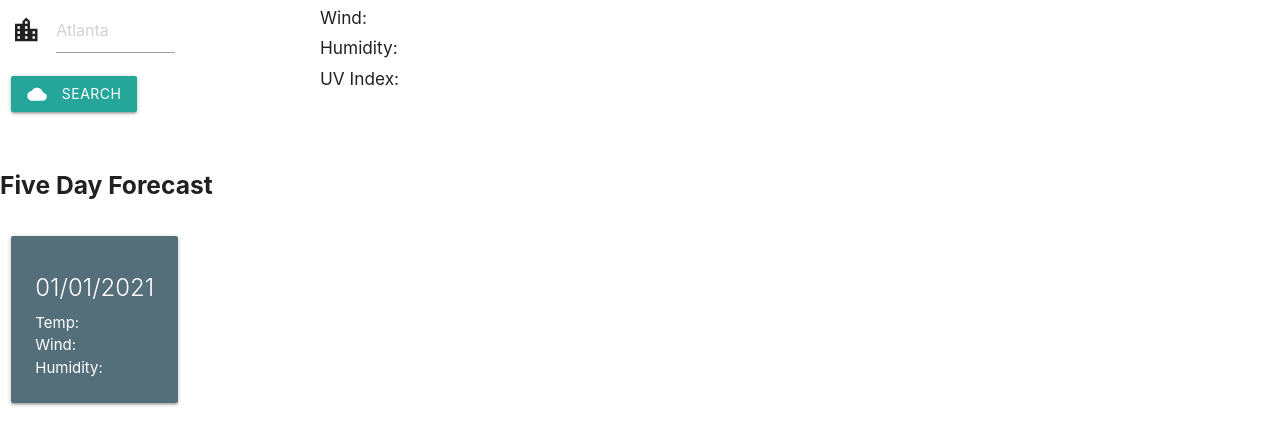
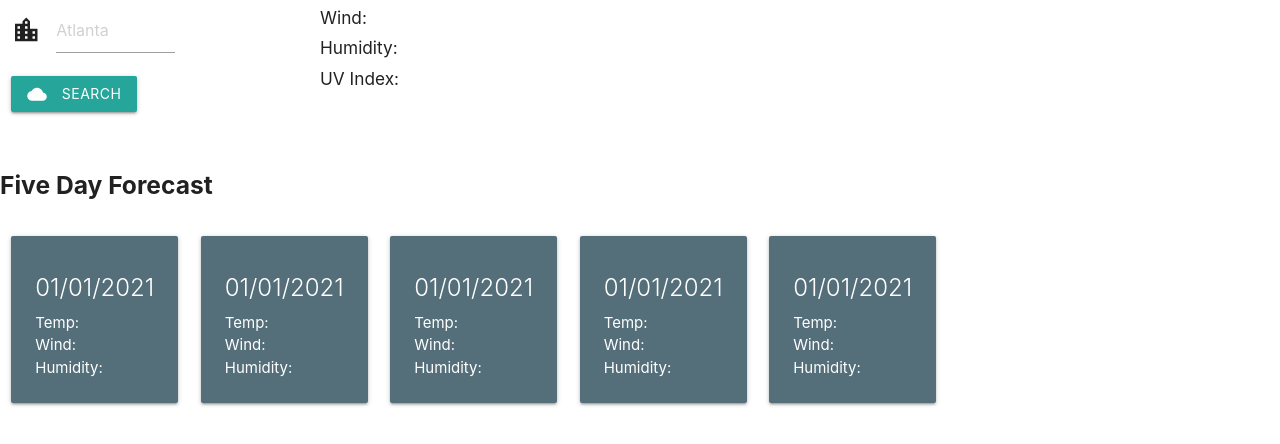
Before and after one commit to LFewell/weather-dashboard, a plain HTML site: page index.html in a window 1280 px wide. Shown: the part 138-582 px from the top of the page. Drawn offline with nearby package versions, Linux system fonts and the light colour scheme; no server answers.

Commit message:
Added the rest of the weather cards, started writing functionality for the API

```diff
--- a/index.html
+++ b/index.html
@@ -62,10 +62,49 @@
                             <p>Wind:</p>
                             <p>Humidity:</p>
                         </div>
+                        </div>
+                        </div>
+                <div class="col">
+                    <div class="card blue-grey darken-1">
+                        <div class="card-content white-text">
+                            <h6 class="card-title">01/01/2021</h6>
+                            <p>Temp:</p>
+                            <p>Wind:</p>
+                            <p>Humidity:</p>
+                        </div>
+                        </div>
                     </div>
-                </div>
+                <div class="col">
+                    <div class="card blue-grey darken-1">
+                        <div class="card-content white-text">
+                            <h6 class="card-title">01/01/2021</h6>
+                            <p>Temp:</p>
+                            <p>Wind:</p>
+                            <p>Humidity:</p>
+                        </div>
+                        </div>
+                    </div>
+                <div class="col">
+                    <div class="card blue-grey darken-1">
+                        <div class="card-content white-text">
+                            <h6 class="card-title">01/01/2021</h6>
+                            <p>Temp:</p>
+                            <p>Wind:</p>
+                            <p>Humidity:</p>
+                        </div>
+                        </div>
+                    </div>
+                <div class="col">
+                    <div class="card blue-grey darken-1">
+                        <div class="card-content white-text">
+                            <h6 class="card-title">01/01/2021</h6>
+                            <p>Temp:</p>
+                            <p>Wind:</p>
+                            <p>Humidity:</p>
+                        </div>
+                        </div>
+                    </div>
             </div>
-        </div>
     </div>
     <script src="./script.js"></script>
     <script src="https://cdnjs.cloudflare.com/ajax/libs/materialize/1.0.0/js/materialize.min.js"></script>
--- a/script.js
+++ b/script.js
@@ -1,6 +1,25 @@
 var apiKey = "440b68c93644497197bbe6ad7736992a"
 var searchBtn = document.getElementById("search-button")
-var city = document.getElementById("search-city");
+var city = document.getElementById("search-city")
+var userCityName = ""
 var queryURL = "https://api.openweathermap.org/data/2.5/weather?q=" + city + "&appid=" + apiKey;
 
-fetch(queryURL)
+
+searchBtn.addEventListener("click", getInputValue);
+searchBtn.addEventListener("click", getCurrentWeatherApi);
+
+function getInputValue () {
+    userCityName = city.value;
+    console.log(userCityName)
+}
+
+function getCurrentWeatherApi() {
+    fetch(queryURL)
+        .then(function (response) {
+            console.log(queryURL);
+            return response.json();
+        })
+        .then(function(data) {
+            console.log(data);
+        })
+}
--- a/style.css
+++ b/style.css
@@ -11,3 +11,7 @@ h5 {
  #card-title{
     font-weight: bold;
 }
+
+#five-day-container{
+    display: flex;
+}
```
